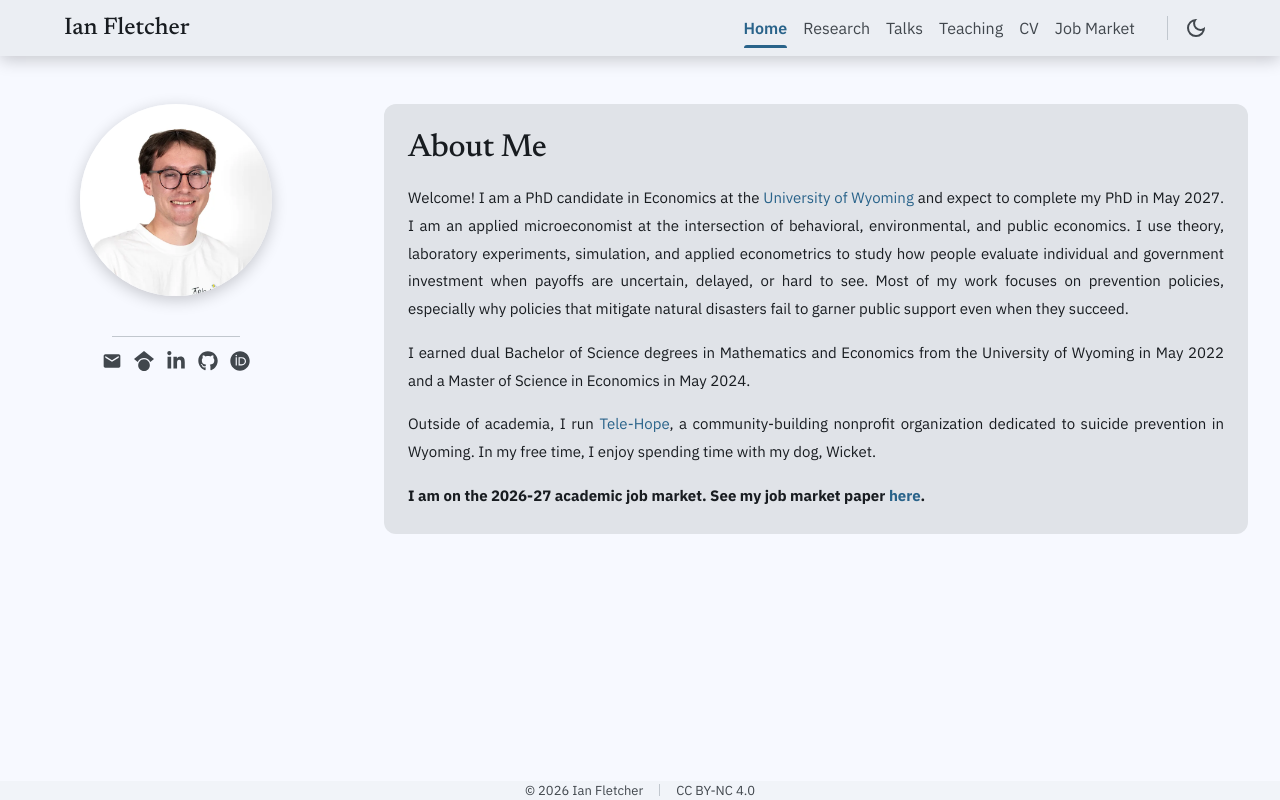
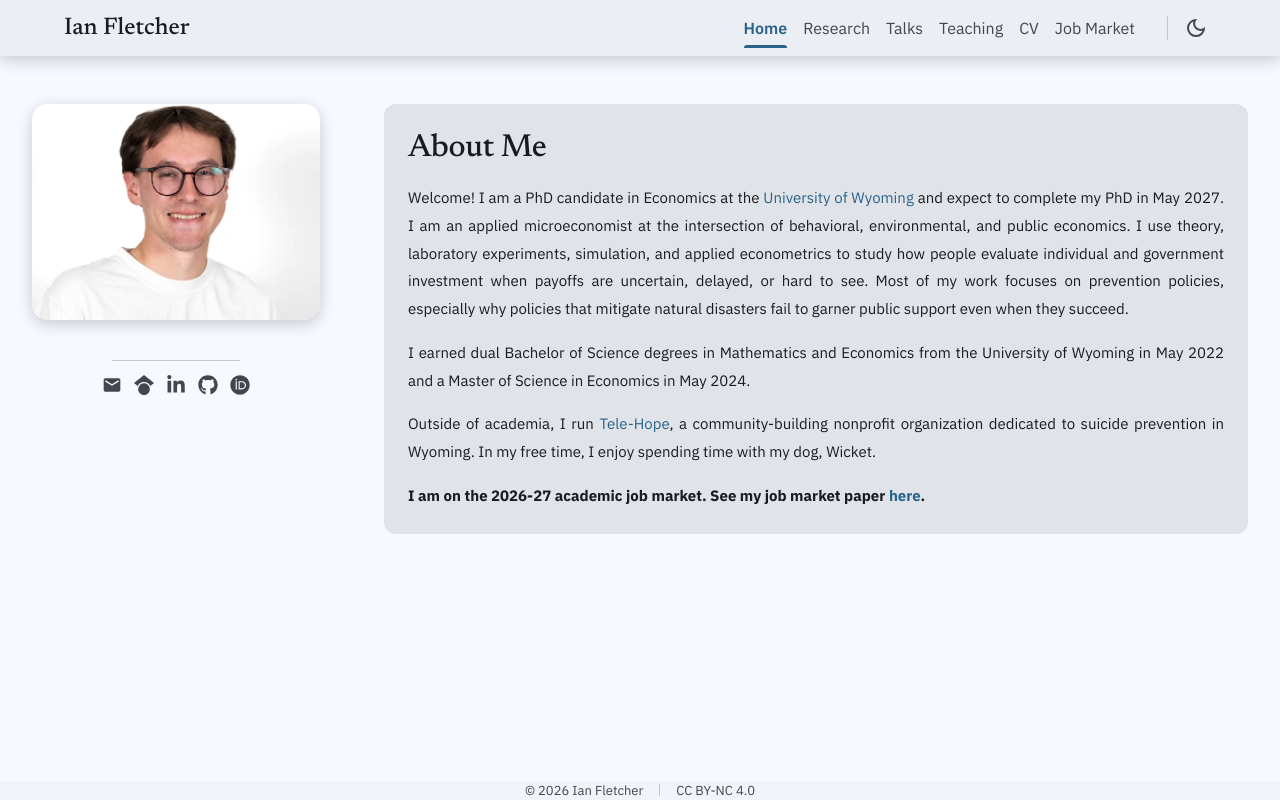
Before and after one commit to fletcherian/fletcherian.github.io, a Next.js app: page / in a window 1280 px wide. Built offline with nearby package versions, Linux system fonts and the light colour scheme.

Commit message:
Update profile image frame styles in site.settings.js

```diff
--- a/site.settings.js
+++ b/site.settings.js
@@ -266,7 +266,7 @@ const siteSettings = {
     sidebar: 'w-full lg:w-1/4 flex flex-col items-center',
     contentColumn: 'w-full lg:w-3/4',
     profileImageFrame: [
-      'w-36 h-36 md:w-48 md:h-48 relative rounded-full overflow-hidden',
+      'w-full max-w-sm aspect-[4/3] relative rounded-2xl overflow-hidden',
       'shadow-[0_4px_16px_rgba(0,0,0,0.2)] dark:shadow-[0_4px_16px_rgba(255,255,255,0.15)]',
       'hover:shadow-[0_12px_28px_rgba(0,0,0,0.25)] dark:hover:shadow-[0_12px_28px_rgba(255,255,255,0.2)]',
       'transform transition-all duration-300 hover:-translate-y-4 mb-6',
```
